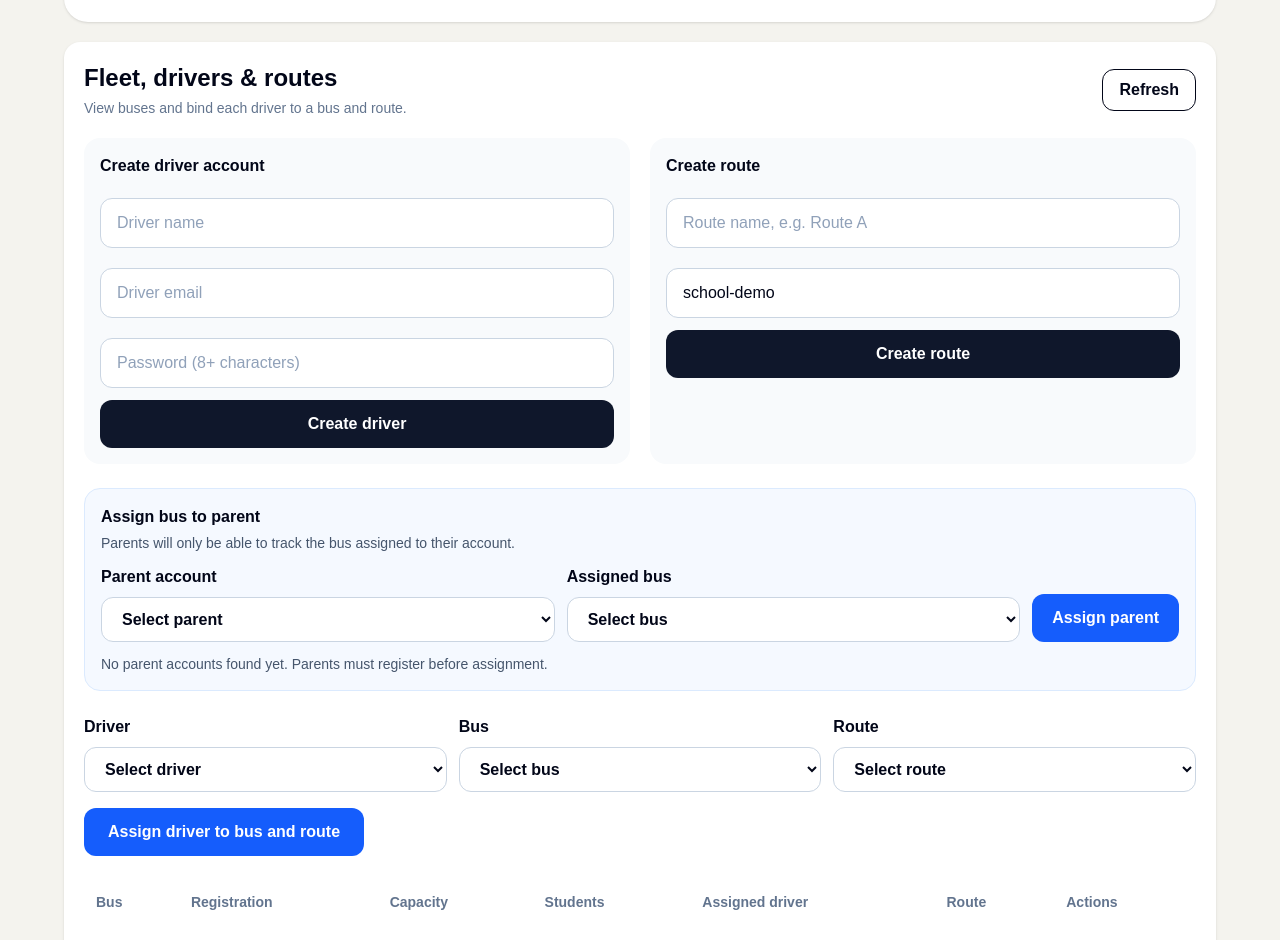
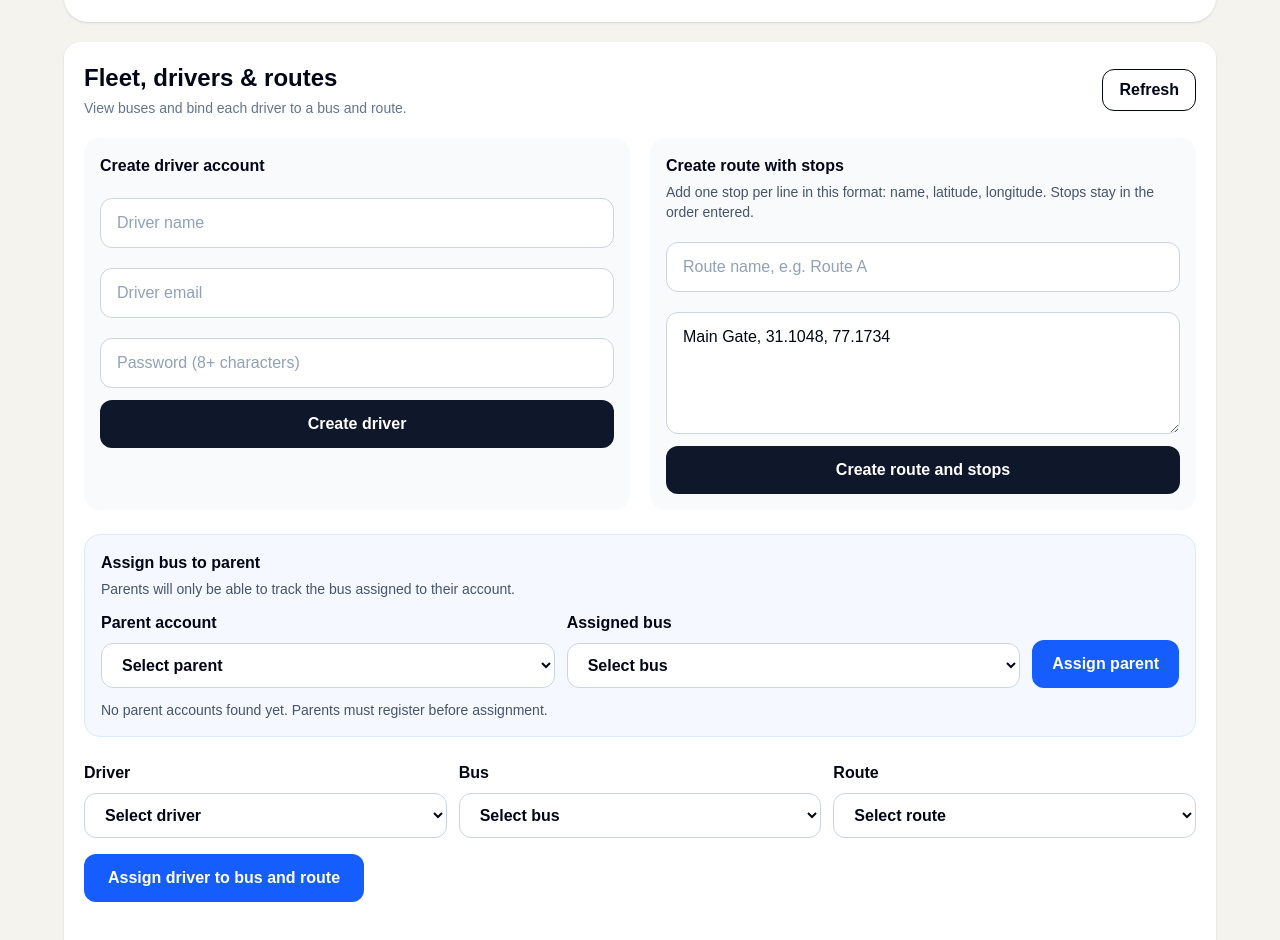
Before and after one commit to aniketverma1403-sudo/mybus-app, a Next.js app in the folder frontend/: page /admin/dashboard in a window 1280 px wide. Shown: the part 872-1812 px from the top of the page. Built offline with nearby package versions, Linux system fonts and the light colour scheme; no server answers.

Commit message:
Add route stop editor to school admin dashboard

```diff
--- a/frontend/src/app/admin/dashboard/page.tsx
+++ b/frontend/src/app/admin/dashboard/page.tsx
@@ -33,7 +33,7 @@ export default function AdminDashboard() {
   const [driverEmail, setDriverEmail] = useState('');
   const [driverPassword, setDriverPassword] = useState('');
   const [routeName, setRouteName] = useState('');
-  const [schoolId, setSchoolId] = useState('school-demo');
+  const [routeStopsText, setRouteStopsText] = useState('Main Gate, 31.1048, 77.1734');
   const [editingBusId, setEditingBusId] = useState('');
 
   async function login(event: FormEvent<HTMLFormElement>) {
@@ -121,10 +121,37 @@ export default function AdminDashboard() {
 
   async function createRoute(event: FormEvent<HTMLFormElement>) {
     event.preventDefault();
-    const response = await fetch(`${API}/api/admin/routes`, { method: 'POST', headers: { 'Content-Type': 'application/json', Authorization: `Bearer ${token}` }, body: JSON.stringify({ routeName: routeName, schoolId, stops: [] }) });
-    const data = await response.json().catch(() => null);
-    if (!response.ok) return setMessage(data?.message || 'Unable to create route.');
-    setMessage(`Route ${data.routeName} created.`); setRouteName(''); await loadFleet();
+    const lines = routeStopsText.split('\n').map(line => line.trim()).filter(Boolean);
+    const stops = [];
+    for (const [index, line] of lines.entries()) {
+      const parts = line.split(',').map(part => part.trim());
+      if (parts.length !== 3 || !parts[0]) {
+        setMessage(`Stop line ${index + 1} must be: Stop name, latitude, longitude.`);
+        return;
+      }
+      const latitude = Number(parts[1]);
+      const longitude = Number(parts[2]);
+      if (!Number.isFinite(latitude) || latitude < -90 || latitude > 90 || !Number.isFinite(longitude) || longitude < -180 || longitude > 180) {
+        setMessage(`Stop line ${index + 1} has invalid coordinates.`);
+        return;
+      }
+      stops.push({ stopName: parts[0], latitude, longitude, orderIndex: index });
+    }
+    if (stops.length === 0) return setMessage('Add at least one route stop with coordinates.');
+    try {
+      const response = await fetch(`${API}/api/admin/routes`, {
+        method: 'POST',
+        headers: { 'Content-Type': 'application/json', Authorization: `Bearer ${token}` },
+        body: JSON.stringify({ routeName: routeName.trim(), stops })
+      });
+      const data = await response.json().catch(() => null);
+      if (!response.ok) return setMessage(data?.message || 'Unable to create route.');
+      setMessage(`Route ${data.routeName} created with ${stops.length} stop(s).`);
+      setRouteName('');
+      await loadFleet();
+    } catch (_error) {
+      setMessage('Cannot reach the backend. Check the server and try again.');
+    }
   }
 
   async function assignDriver(driverId: string, busId: string, routeId: string) {
@@ -194,7 +221,7 @@ export default function AdminDashboard() {
         <div className="flex items-center justify-between gap-4"><div><h2 className="text-2xl font-black">Fleet, drivers & routes</h2><p className="mt-1 text-sm text-slate-500">View buses and bind each driver to a bus and route.</p></div><button onClick={() => loadFleet()} className="rounded-xl border px-4 py-2 font-bold">Refresh</button></div>
         <div className="mt-5 grid gap-5 lg:grid-cols-2">
           <form onSubmit={createDriver} className="rounded-2xl bg-slate-50 p-4"><h3 className="font-black">Create driver account</h3><div className="mt-3 grid gap-3"><input required className={inputClass} placeholder="Driver name" value={driverName} onChange={e => setDriverName(e.target.value)} /><input required type="email" className={inputClass} placeholder="Driver email" value={driverEmail} onChange={e => setDriverEmail(e.target.value)} /><input required minLength={8} type="password" className={inputClass} placeholder="Password (8+ characters)" value={driverPassword} onChange={e => setDriverPassword(e.target.value)} /><button className="rounded-xl bg-slate-900 px-4 py-3 font-bold text-white">Create driver</button></div></form>
-          <form onSubmit={createRoute} className="rounded-2xl bg-slate-50 p-4"><h3 className="font-black">Create route</h3><div className="mt-3 grid gap-3"><input required className={inputClass} placeholder="Route name, e.g. Route A" value={routeName} onChange={e => setRouteName(e.target.value)} /><input required className={inputClass} placeholder="School ID" value={schoolId} onChange={e => setSchoolId(e.target.value)} /><button className="rounded-xl bg-slate-900 px-4 py-3 font-bold text-white">Create route</button></div></form>
+          <form onSubmit={createRoute} className="rounded-2xl bg-slate-50 p-4"><h3 className="font-black">Create route with stops</h3><p className="mt-1 text-sm text-slate-600">Add one stop per line in this format: name, latitude, longitude. Stops stay in the order entered.</p><div className="mt-3 grid gap-3"><input required className={inputClass} placeholder="Route name, e.g. Route A" value={routeName} onChange={e => setRouteName(e.target.value)} /><textarea required rows={4} className={inputClass} placeholder={'School Gate, 31.1048, 77.1734\nMarket, 31.1080, 77.1800'} value={routeStopsText} onChange={e => setRouteStopsText(e.target.value)} /><button className="rounded-xl bg-slate-900 px-4 py-3 font-bold text-white">Create route and stops</button></div></form>
         </div>
         <div className="mt-6 rounded-2xl border border-blue-100 bg-blue-50/60 p-4">
           <h3 className="font-black">Assign bus to parent</h3>
```
